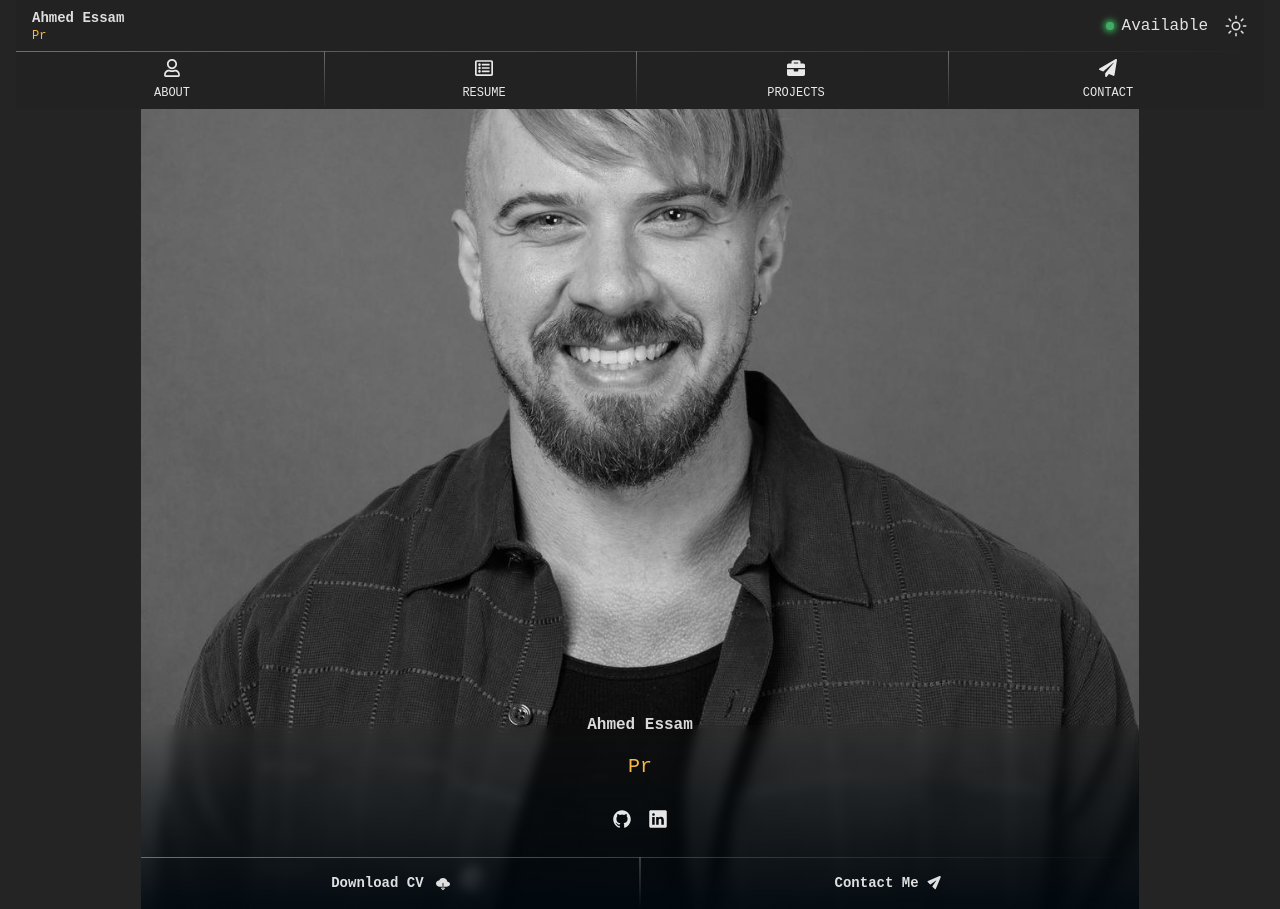
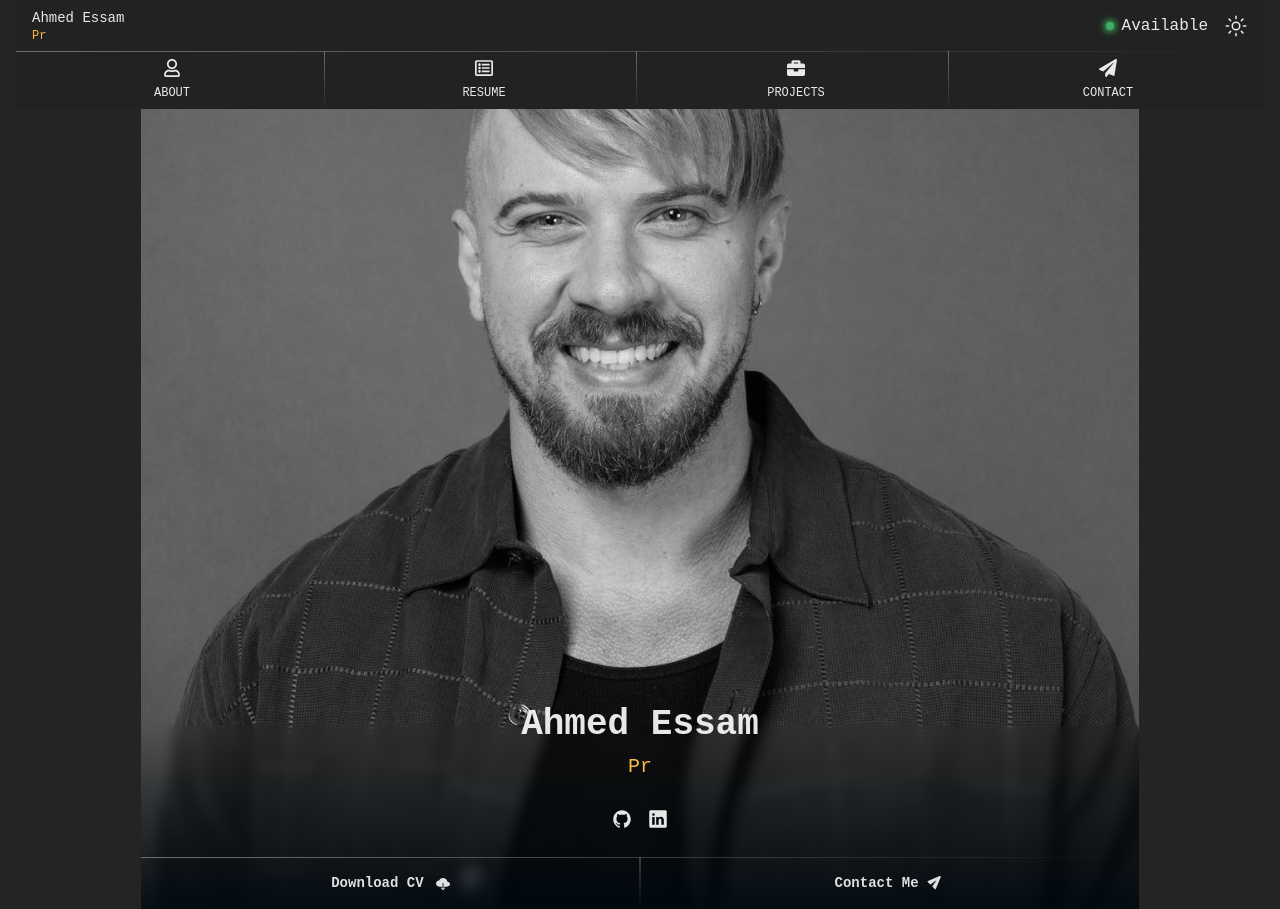
Before and after one commit to aehamdy/my-portfolio, a React (Vite) app: page / in a window 1280 px wide. Built offline with nearby package versions, Linux system fonts and the light colour scheme; a web font is replaced by a local one.

Commit message:
chore: Updated styling of MyName component

```diff
--- a/src/components/Header.jsx
+++ b/src/components/Header.jsx
@@ -3,7 +3,7 @@ import Navbar from "./Navbar";
 
 function Header() {
   return (
-    <header className="bg-section-light dark:bg-section-dark">
+    <header className="text-dark-gray dark:text-white-90 bg-section-light dark:bg-section-dark">
       <MiniProfile />
       <Navbar />
     </header>
--- a/src/components/MiniProfile.jsx
+++ b/src/components/MiniProfile.jsx
@@ -7,7 +7,7 @@ function MiniProfile() {
   return (
     <section className="flex justify-between items-center py-2 px-4">
       <div className="flex flex-col items-start w-1/2">
-        <MyName textSize="sm" />
+        <MyName textStyle="text-sm font-medium text-dark-gray dark:text-white-90" />
         <div className="h-[15px]">
           <TypeWriter textSize="xs" />
         </div>
--- a/src/components/MyName.jsx
+++ b/src/components/MyName.jsx
@@ -1,11 +1,9 @@
 /* eslint-disable react/prop-types */
 import { personalInfo } from "../data/personalInfo";
 
-function MyName({ textSize }) {
+function MyName({ textStyle }) {
   return (
-    <p
-      className={`w-fit text-${textSize} font-bold text-dark-gray dark:text-white-85`}
-    >
+    <p className={`w-fit ${textStyle} duration-short`}>
       {`${personalInfo.firstName} ${personalInfo.lastName}`}
     </p>
   );
--- a/src/components/ProfileInfoSection.jsx
+++ b/src/components/ProfileInfoSection.jsx
@@ -7,7 +7,7 @@ function ProfileInfoSection() {
   return (
     <div className="absolute flex flex-col items-center gap-7 before:content-[''] w-full left-0 bottom-0 bg-blurred-bg backdrop-blur-[6px]">
       <div className="absolute top-0 translate-y-[-50%]">
-        <MyName textSize="4xl" />
+        <MyName textStyle="text-4xl font-bold text-white-90 dark:text-white-90" />
       </div>
       <div className="h-7 ">
         <TypeWriter textSize="xl" />
--- a/src/components/ThemeSwitcher.jsx
+++ b/src/components/ThemeSwitcher.jsx
@@ -17,7 +17,6 @@ function ThemeSwitcher() {
     }
   };
 
-  // On component mount, ensure the body has the correct theme based on user preference
   useEffect(() => {
     const savedTheme = localStorage.getItem("theme");
     if (savedTheme === "light") {
```
